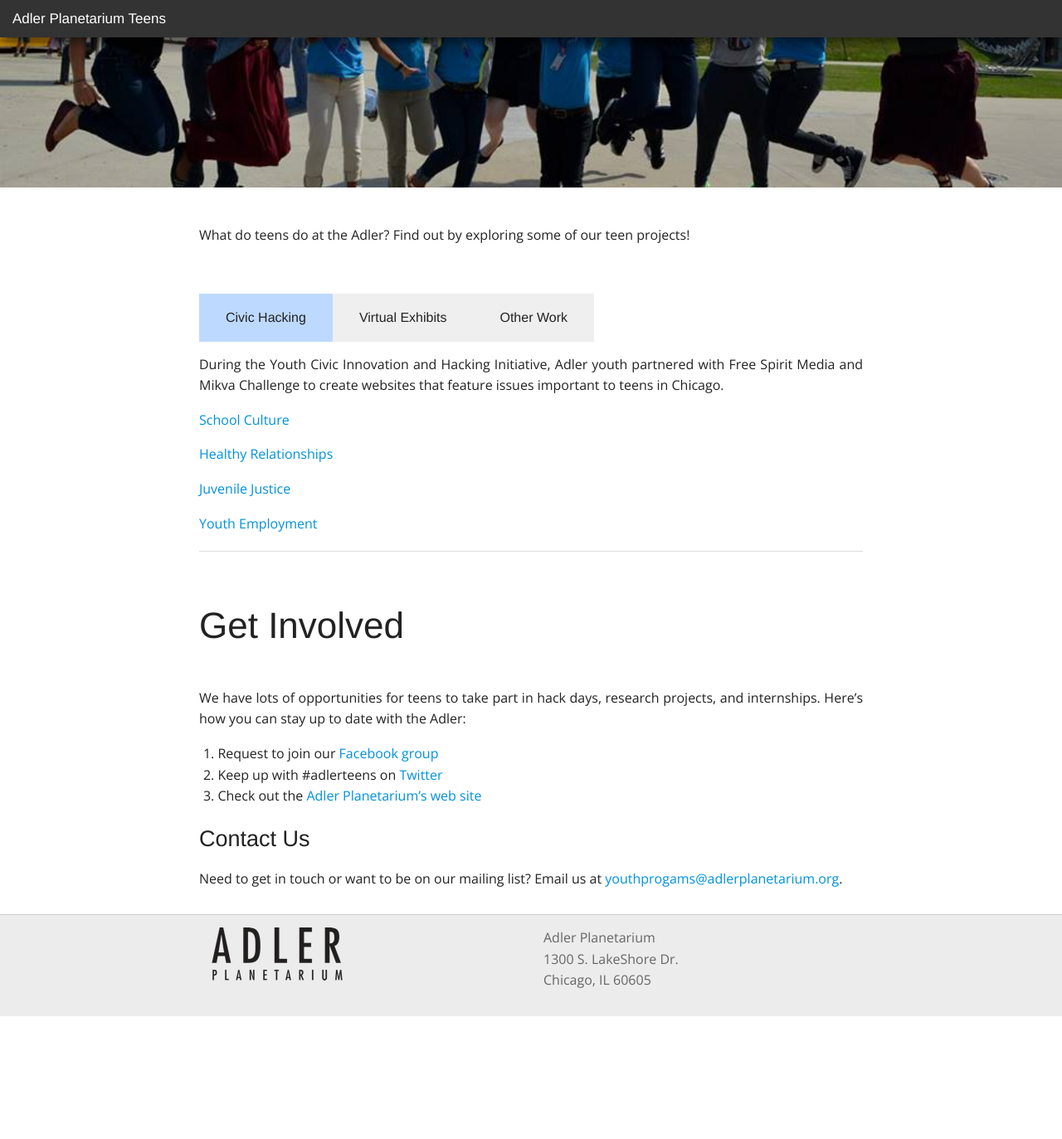
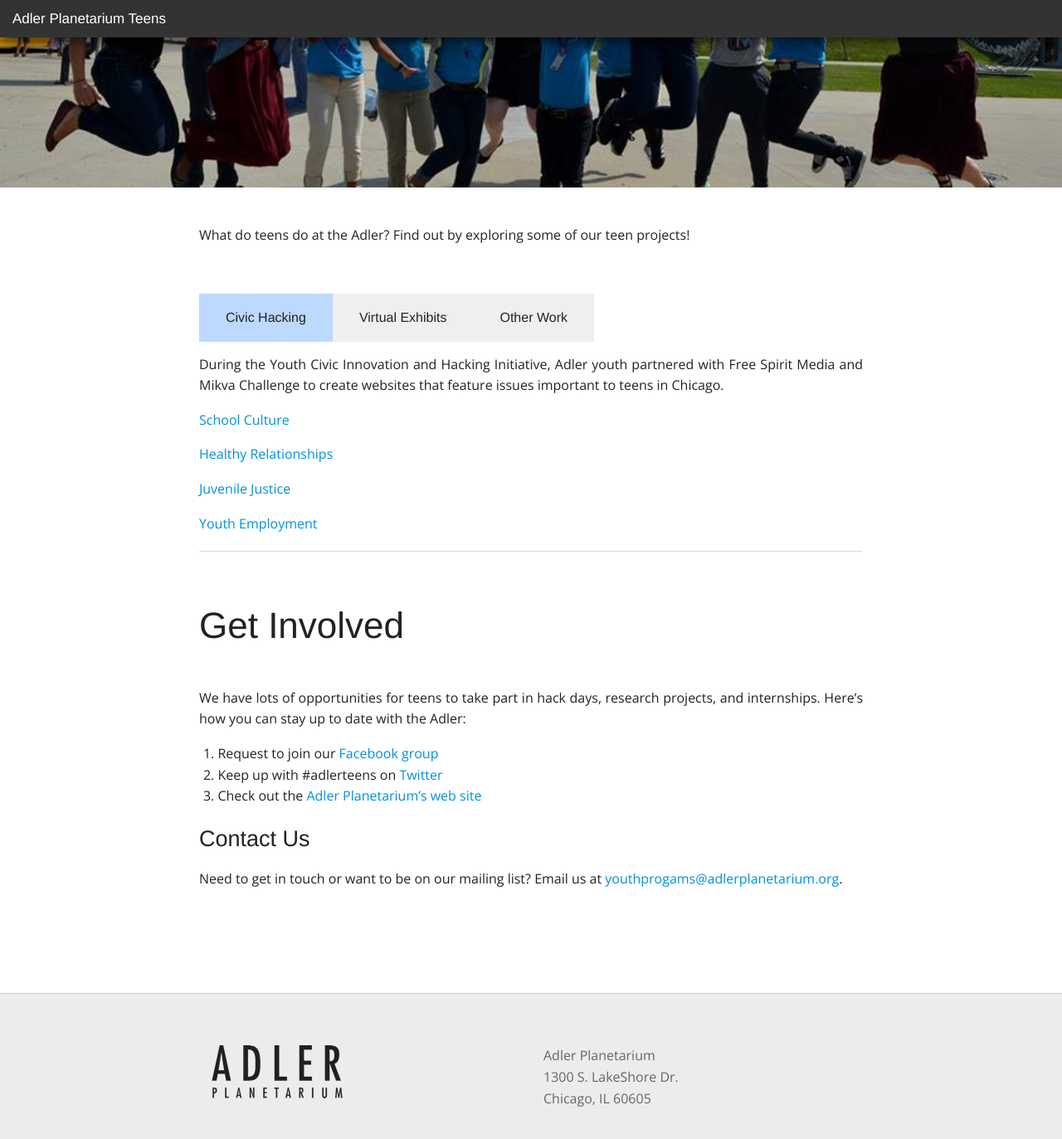
Before and after one commit to jbundy17/AdlerYouthPrograms.github.io, a Jekyll site: the page built from index.md, in a window 1280 px wide and 1400 px high, scrolled down 274 px. Shown: the top 1373 px of the window at 83% size. Built offline with Jekyll 4.4.1, drawn with Linux system fonts in a browser that asks for light colours; nearby versions of some CDN libraries; Markdown is read by kramdown in place of the engine named in the settings; before the commit the page ends 1499 px from its top, so only the background shows below that.

Commit message:
footer spacing

```diff
--- a/css/main.css
+++ b/css/main.css
@@ -80,8 +80,8 @@ a:hover   { color: #00a8ff; }
   border-top: 1px solid #ccc;
   color: #666;
   font-size: 80%;
-  margin-top: 2em;
-  padding: 15px 0 30px 0;
+  margin-top: 12em;
+  padding:  6em 0;
   overflow: hidden;
 }
 
```
